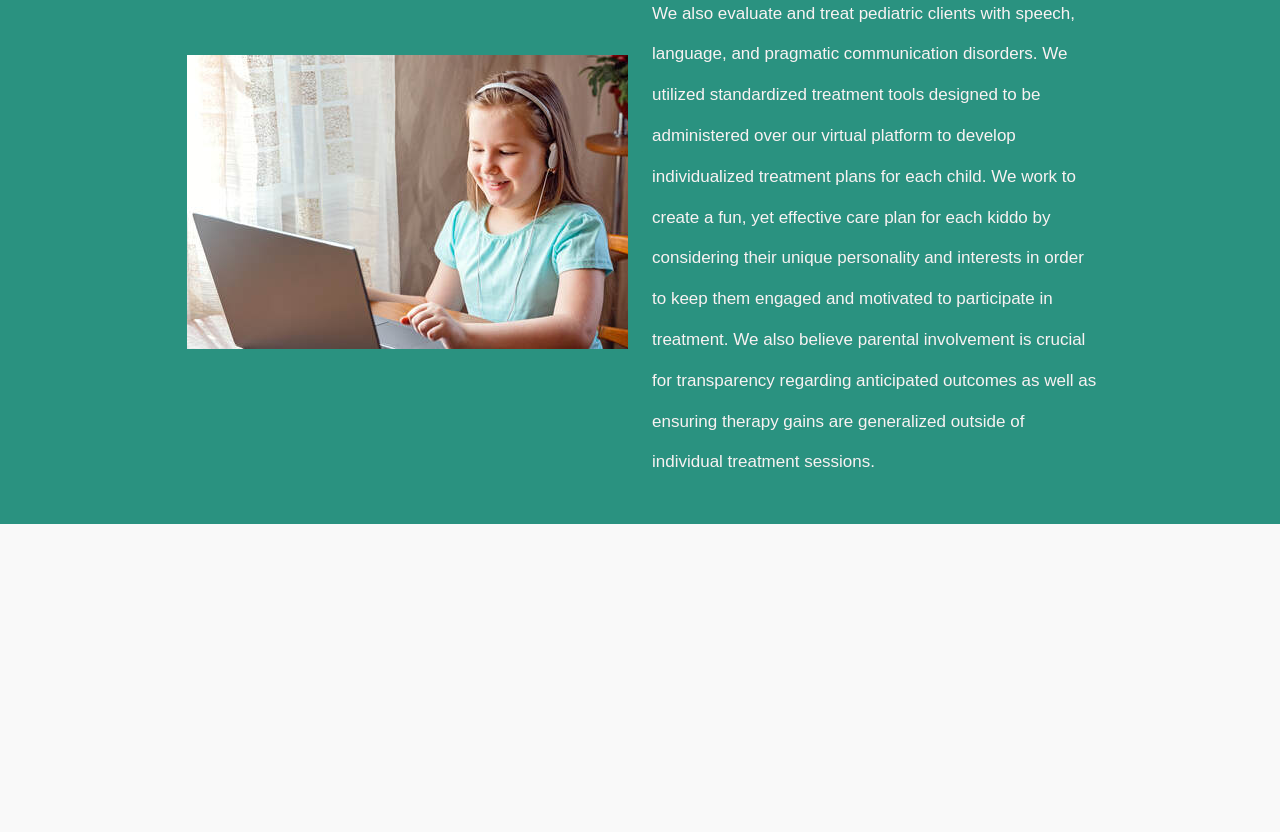
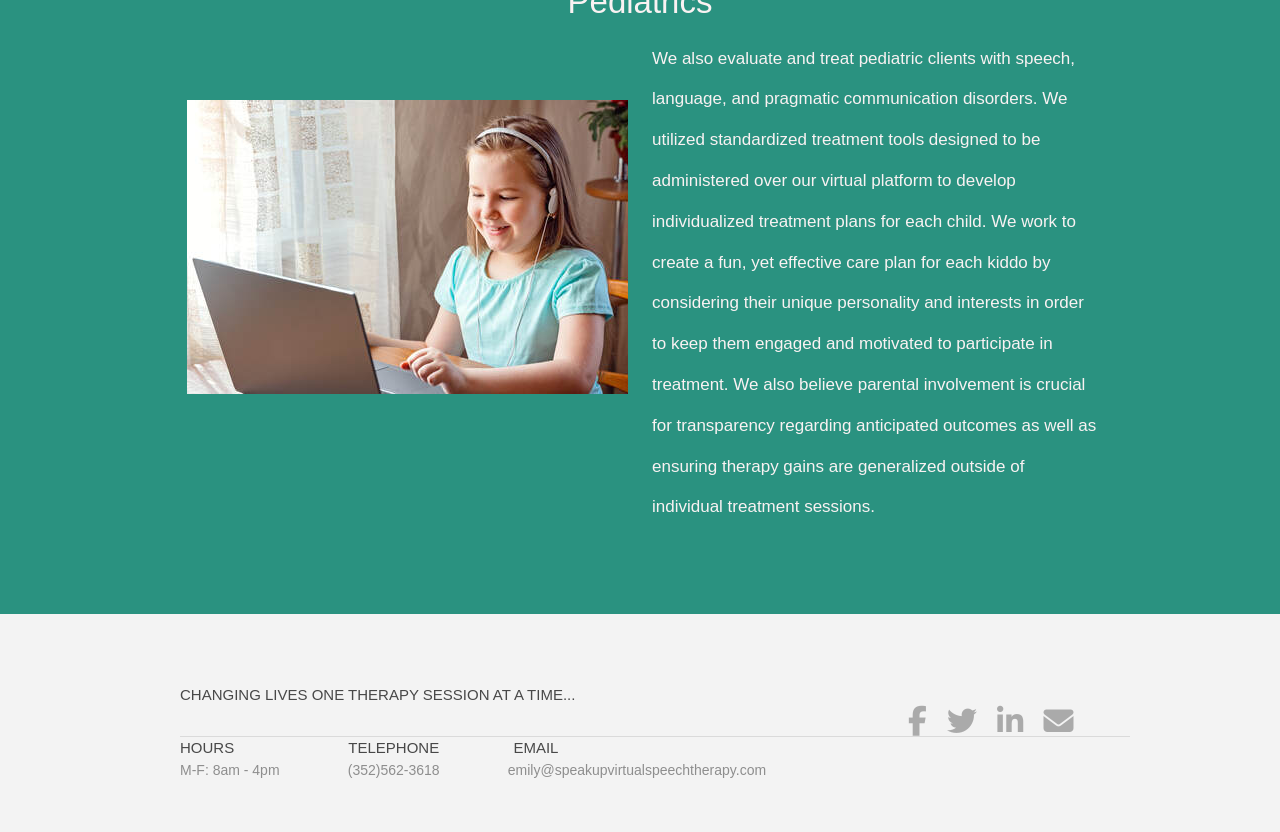
Before and after one commit to CoderOrtiz/virtual_speech_therapy, a plain HTML site: page services.html in a window 1280 px wide. Shown: the part 1890-2722 px from the top of the page. Before the commit the page ends 2469 px from the top, so only its background shows below. Drawn offline with nearby package versions, Linux system fonts and the light colour scheme.

Commit message:
Footer added to Services Page

```diff
--- a/assets/style/services.css
+++ b/assets/style/services.css
@@ -36,7 +36,7 @@ body {
     background-color: #2a9280;
     text-align: center;
     color: rgb(249, 242, 242);
-    margin-bottom: 55px;
+    padding-bottom: 45px;
 
   }
 
@@ -54,7 +54,7 @@ body {
 
   .img_3{
     margin-top: 50px;
-    margin-bottom: 175px;
+    padding-bottom: 175px;
   }
 
   h3 {
@@ -78,6 +78,7 @@ body {
   }
 
   .adults_and_seniors_heading {
+    text-align: center;
     padding: 60px 0 20px 0;
     font-size: 35px;
     font-weight: 100;
@@ -86,3 +87,57 @@ body {
   .adults_and_seniors p {
       color: #8e8e8e;
  }
+/* Footer */
+footer {
+  background-color: #f3f3f3;
+  padding: 70px 0 50px 0
+}
+.footer-content{
+  width: 1300px;
+  margin: 0 auto;
+}
+
+footer p {
+  font-family:'Raleway', sans-serif;
+  color: #484848;
+  font-weight: 100;
+  display: inline;
+  margin-left: 180px;
+}
+
+.social_media_group {
+  margin-left: 900px;
+}
+
+.social_media_icons {
+  padding: 0 8px;
+  color: #AAAAAA;
+}
+
+.social_media_icons:hover {
+  color: #3fa796;
+}
+
+footer hr {
+  margin: -3px auto 0 180px;
+  width: 950px;
+  background-color: #8e8e8e;
+  opacity: 25%;
+}
+
+.hours, .phone, .email {
+  color: #8e8e8e;
+  font-size: 14px;
+}
+
+.phone, .email {
+  margin-left: 64px;
+}
+
+.phone-title {
+  margin-left: 110px;
+}
+
+.email-title {
+  margin-left: 70px;
+}
--- a/services.html
+++ b/services.html
@@ -81,6 +81,7 @@
         </div>
       <p class="paragraph col-lg-6">Speak Up provides teletherapy services. This means everything is conducted "virtually" and there is NO physical clinic location. Speak Up utilizes a secure (HIPAA-compliant) software program. All services are conducted through this software program in order to ensure your privacy is never compromised. After you schedule your appointment, you will receive an email with a link to your client portal where you can access the virtual clinic room, send direct messages to your therapist, fill out forms, make payments, and change your appointment day/time as needed. The virtual clinic room and client portal is accessible through desktop computers, laptops with webcams, tablets, and smart phones!</p>
       </section>
+      </section>
 
       <!-- Adults & Seniors Section -->
       <section class="adults_and_seniors_section">
@@ -90,6 +91,7 @@
             <img class="img_2" src="/assets/imagies/adult_and_senors_img.jpeg" alt="adult_and_senors_img">
           </div>
         <p class="paragraph col-lg-6">We evaluate and treat adults with a variety of voice, speech, language, swallowing, and cognitive communication disorders that may arise from neurogenic disorders and injuries such as stroke, traumatic brain injury, seizures, Alzheimer's disease, Parkinson's disease,  Multiple Sclerosis and more. Other causes may include, vocal cord paralysis, muscle tension dysphonia, vocal polyps/nodules, Head & Neck Cancers, and presbyphonia (aging voice).</p>
+        </section>
         </section>
 
 <!-- Pediatrics Section -->
@@ -102,3 +104,27 @@
         </div>
       <p class="paragraph col-lg-6">We also evaluate and treat pediatric clients with speech, language, and pragmatic communication disorders. We utilized standardized treatment tools designed to be administered over our virtual platform to develop individualized treatment plans for each child. We work to create a fun, yet effective care plan for each kiddo by considering their unique personality and interests in order to keep them engaged and motivated to participate in treatment. We also believe parental involvement is crucial for transparency regarding anticipated outcomes as well as ensuring therapy gains are generalized outside of individual treatment sessions.</p>
       </section>
+</section>
+
+      <!-- Footer and Contact Information -->
+      <footer>
+        <section class="footer-content">
+        <p>CHANGING LIVES ONE THERAPY SESSION AT A TIME...</p>
+        <div class="social_media_group">
+        <a class="social_media_icons" href="https://www.facebook.com/profile.php?id=100068772626000"><span class="icon fab fa-facebook-f fa-2x"></span></a>
+       <a class="social_media_icons" href=""> <i class="icon fab fa-twitter fa-2x"></i></a>
+       <i class="social_media_icons fab fa-brands fa-linkedin-in fa-2x"></i>
+        <a class="social_media_icons" href="mailto:emily@speakupvirtualspeechtherapy.com"><span class="fas fa-regular fa-envelope fa-2x"></span></a>
+      </div>
+        <hr>
+        <p>HOURS</p>
+        <p class="phone-title">TELEPHONE</p>
+        <p class="email-title">EMAIL</p>
+        <br>
+        <p class="hours">M-F: 8am - 4pm</p>
+        <p class="phone">(352)562-3618</p>
+        <p class="email">emily@speakupvirtualspeechtherapy.com</p>
+      </section>
+    </footer>
+</body>
+</html>
```
